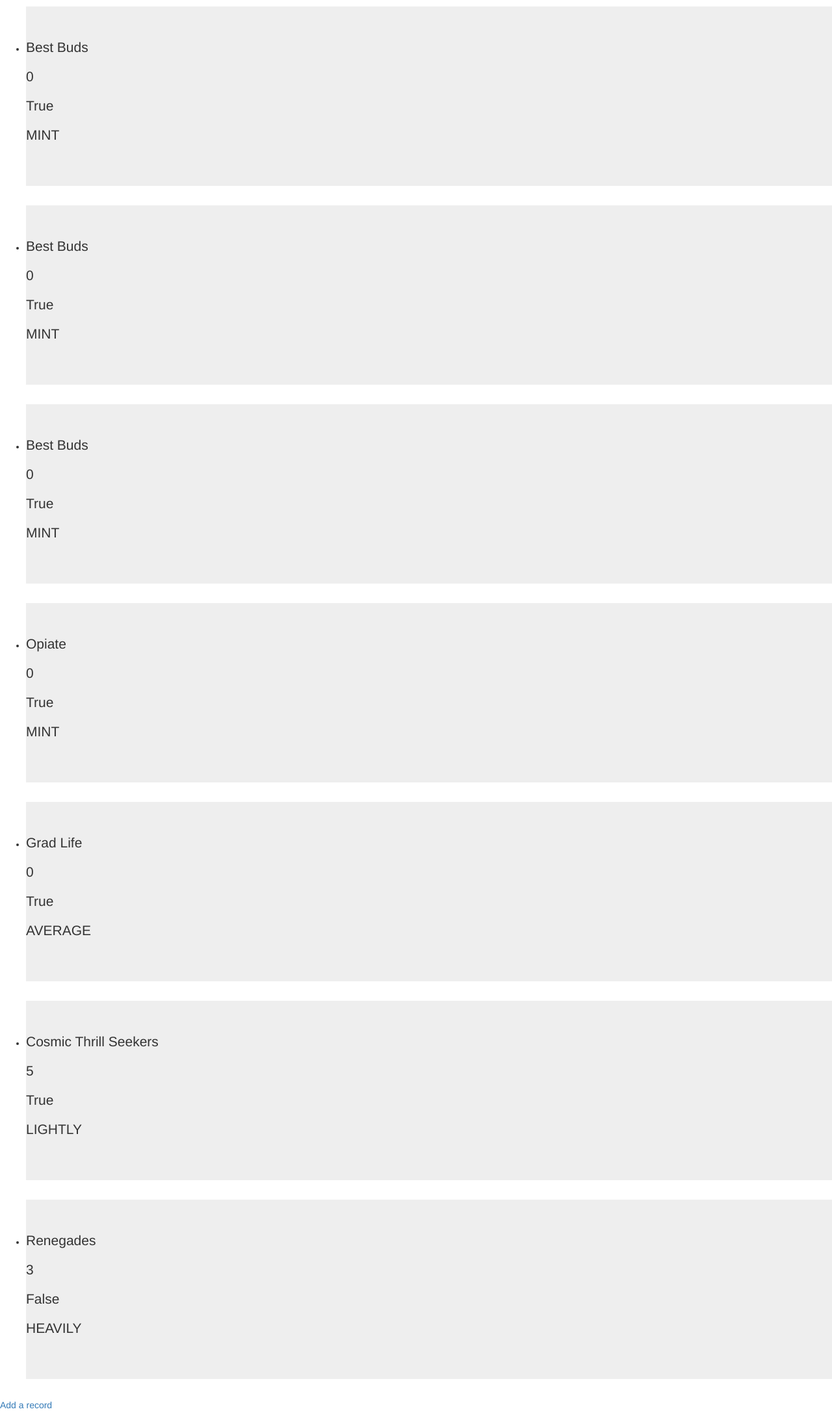
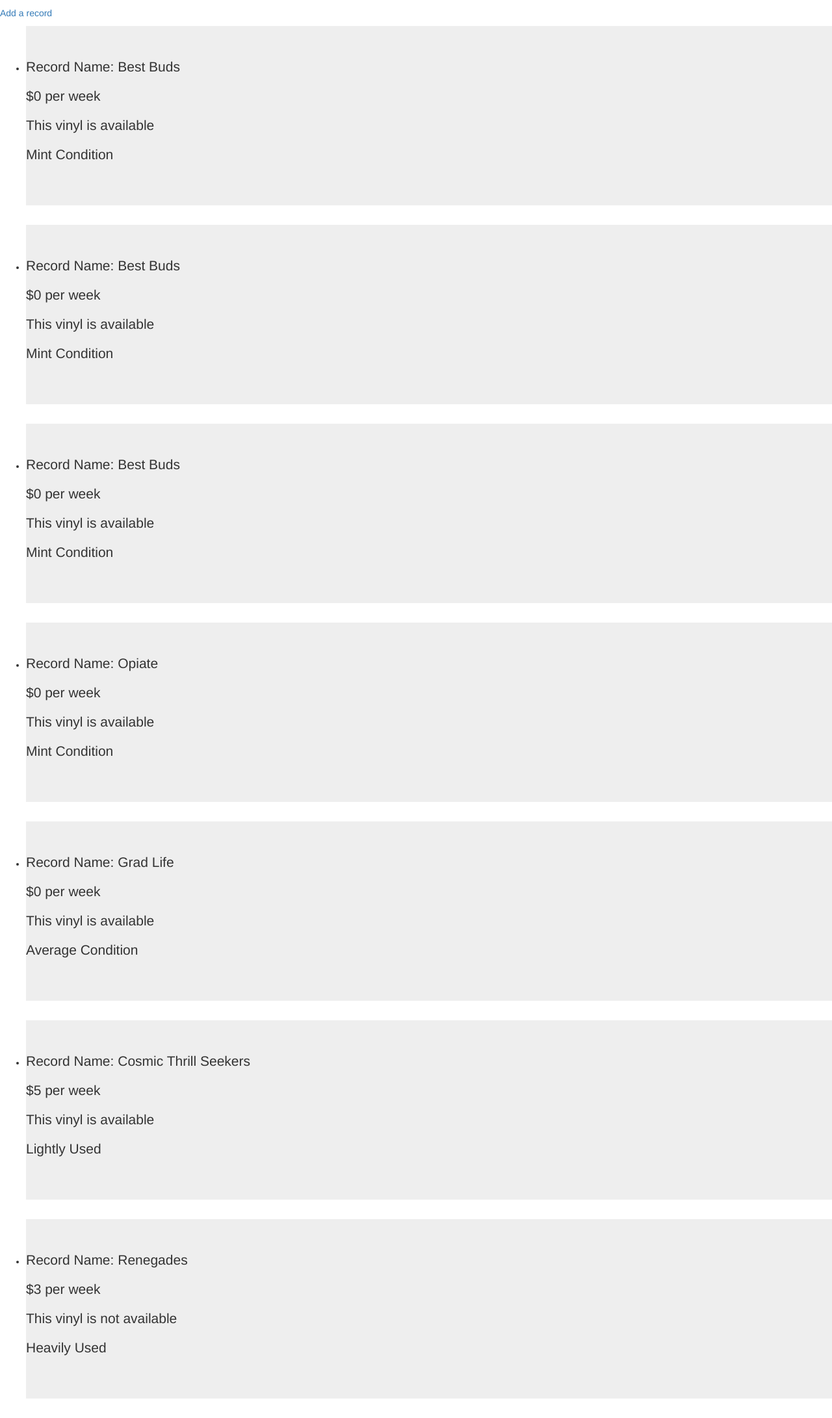
Before and after one commit to apierc2175/hey_neighbor, a Django app: page / in a window 1280 px wide. Shown: the part 20-2202 px from the top of the page at 65% size. Run offline with Django 3.2, Linux system fonts and the light colour scheme; data comes from the database, SQL or seed files in the repository; both versions use the stored data as it was after the commit; some libraries are stand-ins or nearby versions.

Commit message:
added text around html datta

```diff
--- a/records/templates/records/index.html
+++ b/records/templates/records/index.html
@@ -2,18 +2,34 @@
 {% load static %}
 
 {% block content %}
-
+  <a href="{% url 'records:create' %}"<p>Add a record</p></a>
   <ul>
     {% for records in record_list %}
     <div class="jumbotron">
       <li>
-        <p>{{records.name}}</p>
-        <p>{{records.price}}</p>
-        <p>{{records.is_available}}</p>
-        <p>{{records.condition}}</p>
+        <p>Record Name: {{records.name}}</p>
+        <p>${{records.price}} per week</p>
+        {% ifequal records.is_available True %}
+          <p>This vinyl is available</p>
+        {% endifequal %}
+        {% ifequal records.is_available False %}
+          <p>This vinyl is not available</p>
+        {% endifequal %}
+        {% ifequal records.condition 'MINT' %}
+          <p>Mint Condition</p>
+        {% endifequal %}
+        {% ifequal records.condition 'LIGHTLY' %}
+          <p>Lightly Used</p>
+        {% endifequal %}
+        {% ifequal records.condition 'AVERAGE' %}
+          <p>Average Condition</p>
+        {% endifequal %}
+        {% ifequal records.condition 'HEAVILY' %}
+          <p>Heavily Used</p>
+        {% endifequal %}
+
       </li>
     </div>
     {% endfor %}
   </ul>
-  <a href="{% url 'records:create' %}"<p>Add a record</p></a>
 {% endblock %}
--- a/records/urls.py
+++ b/records/urls.py
@@ -6,4 +6,5 @@ app_name = 'records'
 urlpatterns = [
     path("", views.index, name='index'),
     path('add', views.CreateView.as_view(), name='create'),
+    path('<int:pk>/delete/', views.DeleteView.as_view(), name='delete'),
 ]
--- a/records/views.py
+++ b/records/views.py
@@ -24,4 +24,9 @@ class CreateView(generic.CreateView):
     fields = '__all__'
     template_name = 'records/create.html'
 
+class DeleteView(generic.DeleteView):
+    model = Records
+    success_url = reverse_lazy('records:index')
+    template_name = 'records/delete.html'
+
     # return HttpResponseRedirect(reverse('records:index'))
```
Also changed, not shown: db.sqlite3.
